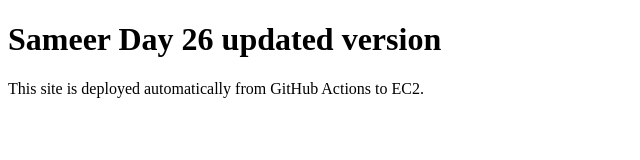
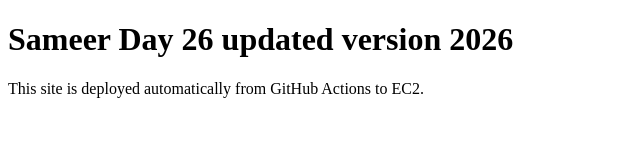
Before and after one commit to sameerr68/auto-deploy, a plain HTML site: page index.html in a window 1280 px wide. Shown: the whole page, without its empty margins (0-640 px from the left). Drawn offline with Linux system fonts and the light colour scheme.

Commit message:
index.html

```diff
--- a/index.html
+++ b/index.html
@@ -4,7 +4,7 @@
   <title>Auto Deploy</title>
 </head>
 <body>
-  <h1>Sameer Day 26 updated version </h1>
+  <h1>Sameer Day 26 updated version 2026 </h1>
   <p>This site is deployed automatically from GitHub Actions to EC2.</p>
 </body>
 </html>
```
